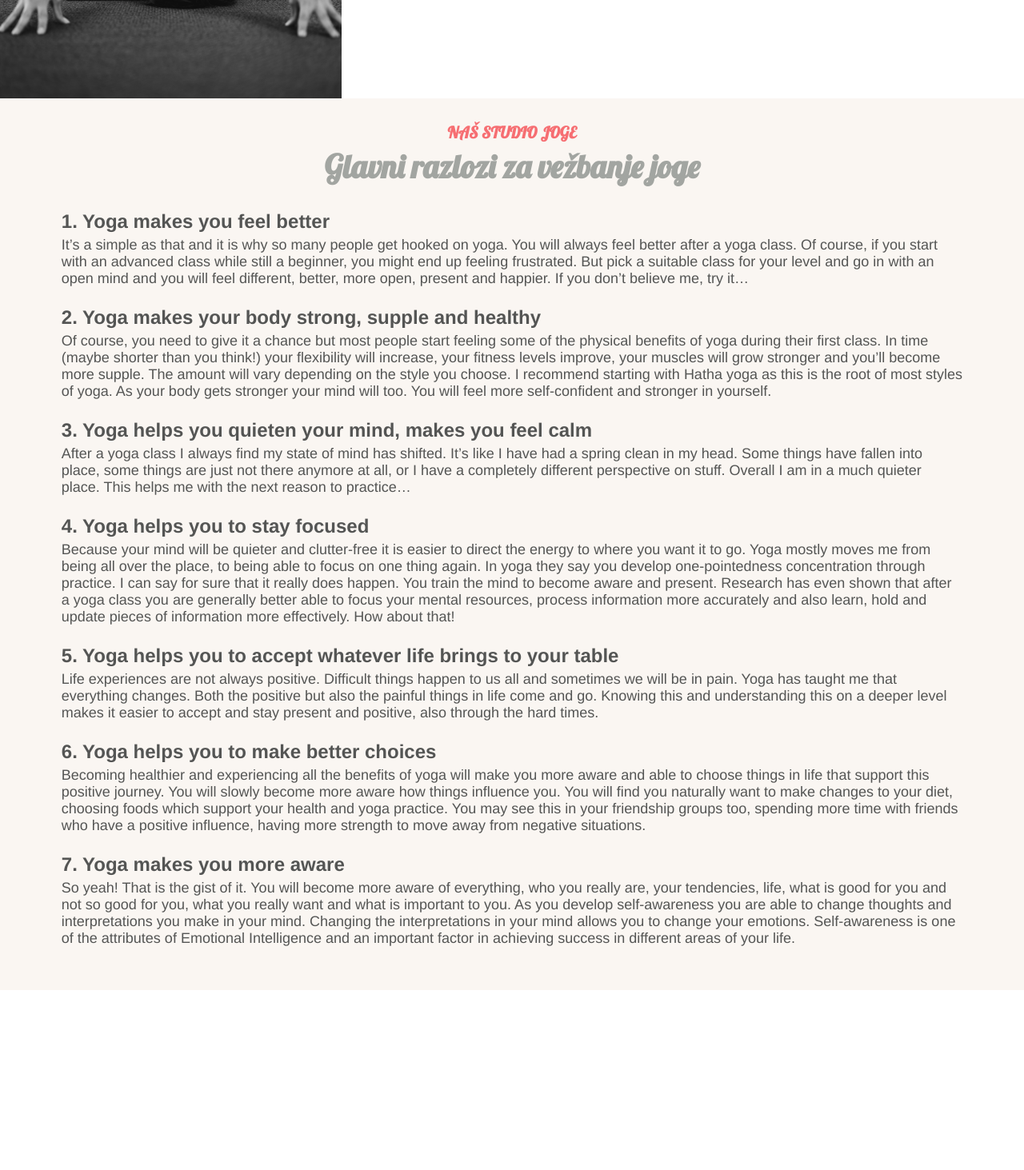
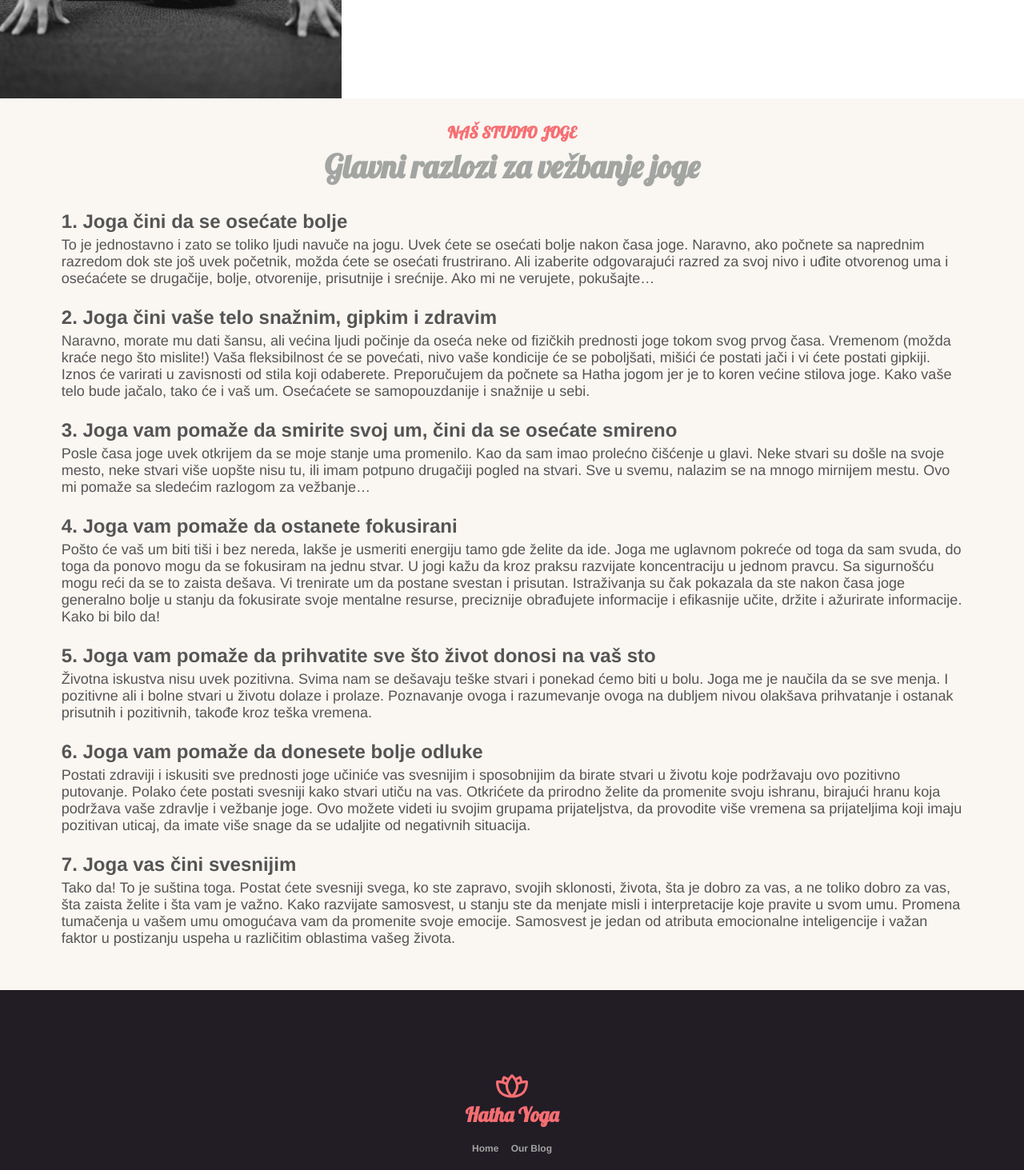
Before and after one commit to radomir-mijovic/yoga, a Next.js app: page / in a window 1280 px wide. Shown: the part 2541-4004 px from the top of the page at 80% size. Before the commit the page ends 3779 px from the top, so only its background shows below. Built offline with nearby package versions, Linux system fonts and the light colour scheme.

Commit message:
feat: finished footer main look

```diff
--- /dev/null
+++ b/app/footer.js
@@ -0,0 +1,38 @@
+import React from 'react';
+import styles from '../styles/Footer.module.scss'
+import globalStyles from '../styles/Global.module.scss'
+import lotusImg from "../public/images/icons/lotus.svg"
+import Image from "next/image";
+import {AiOutlineInstagram, AiOutlineFacebook,} from "react-icons/ai";
+import Link from "next/link";
+
+const Footer = () => {
+    return (
+        <section className={styles.footerWrapper}>
+            <div className={styles.logoWrapper}>
+                <Image src={lotusImg} width={40} height={40} alt="lotus yoga"/>
+                <h3 className={styles.h3}>
+                    Hatha Yoga
+                </h3>
+            </div>
+            <div className={styles.linksWrapper}>
+                <Link href="/">
+                    <h5 className={styles.h5}>
+                        Home
+                    </h5>
+                </Link>
+                <Link href='/blog'>
+                    <h5 className={styles.h5}>
+                        Our Blog
+                    </h5>
+                </Link>
+            </div>
+            <div className={styles.iconsWrapper}>
+                <AiOutlineInstagram size={25} color={"#a2a5a1"}/>
+                <AiOutlineFacebook size={25} color={"#a2a5a1"}/>
+            </div>
+        </section>
+    );
+};
+
+export default Footer;
--- a/app/layout.js
+++ b/app/layout.js
@@ -5,6 +5,7 @@ import "../styles/globals.css"
 
 import { Lobster } from '@next/font/google'
 import {AppProvider} from "../context/app_context";
+import Footer from "./footer";
 
 const lobster = Lobster({
     weight: "400",
@@ -20,6 +21,7 @@ export default function RootLayout({ children }) {
           <NavbarInfo />
           <Navbar />
           {children}
+          <Footer/>
       </AppProvider>
       </body>
     </html>
--- a/app/pricing.js
+++ b/app/pricing.js
@@ -7,6 +7,7 @@ import {useTranslation} from "react-i18next";
 import {motion} from "framer-motion";
 
 import {Lobster} from '@next/font/google'
+import lotusImg from "../public/images/icons/lotus.svg";
 
 const lobster = Lobster({
     weight: "400",
@@ -19,6 +20,7 @@ const Pricing = () => {
     return (
         <section className={styles.sectionWrapper}>
             <div className={styles.infoWrapper}>
+                <Image src={lotusImg} width={30} height={30} alt="lotus yoga"/>
                 <h4 className={globalStyles.redH4}>
                     {t("pricing.titleRed")}
                 </h4>
--- a/languages/translationMne.json
+++ b/languages/translationMne.json
@@ -31,20 +31,20 @@
   "reason": {
     "title": "Glavni razlozi za vežbanje joge",
     "data": {
-      "title1": "1. Yoga makes you feel better",
-      "text1": "It’s a simple as that and it is why so many people get hooked on yoga. You will always feel better after a yoga class. Of course, if you start with an advanced class while still a beginner, you might end up feeling frustrated. But pick a suitable class for your level and go in with an open mind and you will feel different, better, more open, present and happier. If you don’t believe me, try it…",
-      "title2": "2. Yoga makes your body strong, supple and healthy",
-      "text2": "Of course, you need to give it a chance but most people start feeling some of the physical benefits of yoga during their first class. In time (maybe shorter than you think!) your flexibility will increase, your fitness levels improve, your muscles will grow stronger and you’ll become more supple. The amount will vary depending on the style you choose. I recommend starting with Hatha yoga as this is the root of most styles of yoga. As your body gets stronger your mind will too. You will feel more self-confident and stronger in yourself.",
-      "title3": "3. Yoga helps you quieten your mind, makes you feel calm",
-      "text3": "After a yoga class I always find my state of mind has shifted. It’s like I have had a spring clean in my head. Some things have fallen into place, some things are just not there anymore at all, or I have a completely different perspective on stuff. Overall I am in a much quieter place. This helps me with the next reason to practice…",
-      "title4": "4. Yoga helps you to stay focused",
-      "text4": "Because your mind will be quieter and clutter-free it is easier to direct the energy to where you want it to go. Yoga mostly moves me from being all over the place, to being able to focus on one thing again. In yoga they say you develop one-pointedness concentration through practice. I can say for sure that it really does happen. You train the mind to become aware and present. Research has even shown that after a yoga class you are generally better able to focus your mental resources, process information more accurately and also learn, hold and update pieces of information more effectively. How about that!",
-      "title5": "5. Yoga helps you to accept whatever life brings to your table",
-      "text5": "Life experiences are not always positive. Difficult things happen to us all and sometimes we will be in pain. Yoga has taught me that everything changes. Both the positive but also the painful things in life come and go. Knowing this and understanding this on a deeper level makes it easier to accept and stay present and positive, also through the hard times.",
-      "title6": "6. Yoga helps you to make better choices",
-      "text6": "Becoming healthier and experiencing all the benefits of yoga will make you more aware and able to choose things in life that support this positive journey. You will slowly become more aware how things influence you. You will find you naturally want to make changes to your diet, choosing foods which support your health and yoga practice. You may see this in your friendship groups too, spending more time with friends who have a positive influence, having more strength to move away from negative situations.",
-      "title7": "7. Yoga makes you more aware",
-      "text7": "So yeah! That is the gist of it. You will become more aware of everything, who you really are, your tendencies, life, what is good for you and not so good for you, what you really want and what is important to you. As you develop self-awareness you are able to change thoughts and interpretations you make in your mind. Changing the interpretations in your mind allows you to change your emotions. Self-awareness is one of the attributes of Emotional Intelligence and an important factor in achieving success in different areas of your life."
+      "title1": "1. Joga čini da se osećate bolje",
+      "text1": "To je jednostavno i zato se toliko ljudi navuče na jogu. Uvek ćete se osećati bolje nakon časa joge. Naravno, ako počnete sa naprednim razredom dok ste još uvek početnik, možda ćete se osećati frustrirano. Ali izaberite odgovarajući razred za svoj nivo i uđite otvorenog uma i osećaćete se drugačije, bolje, otvorenije, prisutnije i srećnije. Ako mi ne verujete, pokušajte…",
+      "title2": "2. Joga čini vaše telo snažnim, gipkim i zdravim",
+      "text2": "Naravno, morate mu dati šansu, ali većina ljudi počinje da oseća neke od fizičkih prednosti joge tokom svog prvog časa. Vremenom (možda kraće nego što mislite!) Vaša fleksibilnost će se povećati, nivo vaše kondicije će se poboljšati, mišići će postati jači i vi ćete postati gipkiji. Iznos će varirati u zavisnosti od stila koji odaberete. Preporučujem da počnete sa Hatha jogom jer je to koren većine stilova joge. Kako vaše telo bude jačalo, tako će i vaš um. Osećaćete se samopouzdanije i snažnije u sebi.",
+      "title3": "3. Joga vam pomaže da smirite svoj um, čini da se osećate smireno",
+      "text3": "Posle časa joge uvek otkrijem da se moje stanje uma promenilo. Kao da sam imao prolećno čišćenje u glavi. Neke stvari su došle na svoje mesto, neke stvari više uopšte nisu tu, ili imam potpuno drugačiji pogled na stvari. Sve u svemu, nalazim se na mnogo mirnijem mestu. Ovo mi pomaže sa sledećim razlogom za vežbanje…",
+      "title4": "4. Joga vam pomaže da ostanete fokusirani",
+      "text4": "Pošto će vaš um biti tiši i bez nereda, lakše je usmeriti energiju tamo gde želite da ide. Joga me uglavnom pokreće od toga da sam svuda, do toga da ponovo mogu da se fokusiram na jednu stvar. U jogi kažu da kroz praksu razvijate koncentraciju u jednom pravcu. Sa sigurnošću mogu reći da se to zaista dešava. Vi trenirate um da postane svestan i prisutan. Istraživanja su čak pokazala da ste nakon časa joge generalno bolje u stanju da fokusirate svoje mentalne resurse, preciznije obrađujete informacije i efikasnije učite, držite i ažurirate informacije. Kako bi bilo da!",
+      "title5": "5. Joga vam pomaže da prihvatite sve što život donosi na vaš sto",
+      "text5": "Životna iskustva nisu uvek pozitivna. Svima nam se dešavaju teške stvari i ponekad ćemo biti u bolu. Joga me je naučila da se sve menja. I pozitivne ali i bolne stvari u životu dolaze i prolaze. Poznavanje ovoga i razumevanje ovoga na dubljem nivou olakšava prihvatanje i ostanak prisutnih i pozitivnih, takođe kroz teška vremena.",
+      "title6": "6. Joga vam pomaže da donesete bolje odluke",
+      "text6": "Postati zdraviji i iskusiti sve prednosti joge učiniće vas svesnijim i sposobnijim da birate stvari u životu koje podržavaju ovo pozitivno putovanje. Polako ćete postati svesniji kako stvari utiču na vas. Otkrićete da prirodno želite da promenite svoju ishranu, birajući hranu koja podržava vaše zdravlje i vežbanje joge. Ovo možete videti iu svojim grupama prijateljstva, da provodite više vremena sa prijateljima koji imaju pozitivan uticaj, da imate više snage da se udaljite od negativnih situacija.",
+      "title7": "7. Joga vas čini svesnijim",
+      "text7": "Tako da! To je suština toga. Postat ćete svesniji svega, ko ste zapravo, svojih sklonosti, života, šta je dobro za vas, a ne toliko dobro za vas, šta zaista želite i šta vam je važno. Kako razvijate samosvest, u stanju ste da menjate misli i interpretacije koje pravite u svom umu. Promena tumačenja u vašem umu omogućava vam da promenite svoje emocije. Samosvest je jedan od atributa emocionalne inteligencije i važan faktor u postizanju uspeha u različitim oblastima vašeg života."
     }
   }
 }
--- a/languages/translationRu.json
+++ b/languages/translationRu.json
@@ -31,20 +31,20 @@
   "reason": {
     "title": "Основная причина заниматься йогой",
     "data": {
-      "title1": "1. Yoga makes you feel better",
-      "text1": "It’s a simple as that and it is why so many people get hooked on yoga. You will always feel better after a yoga class. Of course, if you start with an advanced class while still a beginner, you might end up feeling frustrated. But pick a suitable class for your level and go in with an open mind and you will feel different, better, more open, present and happier. If you don’t believe me, try it…",
-      "title2": "2. Yoga makes your body strong, supple and healthy",
-      "text2": "Of course, you need to give it a chance but most people start feeling some of the physical benefits of yoga during their first class. In time (maybe shorter than you think!) your flexibility will increase, your fitness levels improve, your muscles will grow stronger and you’ll become more supple. The amount will vary depending on the style you choose. I recommend starting with Hatha yoga as this is the root of most styles of yoga. As your body gets stronger your mind will too. You will feel more self-confident and stronger in yourself.",
-      "title3": "3. Yoga helps you quieten your mind, makes you feel calm",
-      "text3": "After a yoga class I always find my state of mind has shifted. It’s like I have had a spring clean in my head. Some things have fallen into place, some things are just not there anymore at all, or I have a completely different perspective on stuff. Overall I am in a much quieter place. This helps me with the next reason to practice…",
-      "title4": "4. Yoga helps you to stay focused",
-      "text4": "Because your mind will be quieter and clutter-free it is easier to direct the energy to where you want it to go. Yoga mostly moves me from being all over the place, to being able to focus on one thing again. In yoga they say you develop one-pointedness concentration through practice. I can say for sure that it really does happen. You train the mind to become aware and present. Research has even shown that after a yoga class you are generally better able to focus your mental resources, process information more accurately and also learn, hold and update pieces of information more effectively. How about that!",
-      "title5": "5. Yoga helps you to accept whatever life brings to your table",
-      "text5": "Life experiences are not always positive. Difficult things happen to us all and sometimes we will be in pain. Yoga has taught me that everything changes. Both the positive but also the painful things in life come and go. Knowing this and understanding this on a deeper level makes it easier to accept and stay present and positive, also through the hard times.",
-      "title6": "6. Yoga helps you to make better choices",
-      "text6": "Becoming healthier and experiencing all the benefits of yoga will make you more aware and able to choose things in life that support this positive journey. You will slowly become more aware how things influence you. You will find you naturally want to make changes to your diet, choosing foods which support your health and yoga practice. You may see this in your friendship groups too, spending more time with friends who have a positive influence, having more strength to move away from negative situations.",
-      "title7": "7. Yoga makes you more aware",
-      "text7": "So yeah! That is the gist of it. You will become more aware of everything, who you really are, your tendencies, life, what is good for you and not so good for you, what you really want and what is important to you. As you develop self-awareness you are able to change thoughts and interpretations you make in your mind. Changing the interpretations in your mind allows you to change your emotions. Self-awareness is one of the attributes of Emotional Intelligence and an important factor in achieving success in different areas of your life."
+      "title1": "1. Йога помогает чувствовать себя лучше",
+      "text1": "Это очень просто, и именно поэтому так много людей подсаживаются на йогу. Вы всегда будете чувствовать себя лучше после занятий йогой. Конечно, если вы начнете с продвинутого класса, будучи еще новичком, вы можете разочароваться. Но выберите подходящий класс для своего уровня и приступайте к нему с открытой душой, и вы почувствуете себя другим, лучше, более открытым, настоящим и счастливым. Если не верите мне, попробуйте…",
+      "title2": "2. Йога делает ваше тело сильным, гибким и здоровым",
+      "text2": "Конечно, вам нужно дать ей шанс, но большинство людей начинают ощущать некоторые физические преимущества йоги уже на первом занятии. Со временем (возможно, быстрее, чем вы думаете!) ваша гибкость увеличится, уровень физической подготовки улучшится, ваши мышцы станут сильнее, и вы станете более гибкими. Сумма будет варьироваться в зависимости от выбранного вами стиля. Я рекомендую начать с хатха-йоги, так как это основа большинства стилей йоги. По мере того, как ваше тело становится сильнее, ваш разум тоже. Вы почувствуете себя увереннее и сильнее в себе.",
+      "title3": "3. Йога помогает успокоить ум, успокаивает",
+      "text3": "После занятий йогой мое состояние всегда меняется. Как будто у меня в голове генеральная уборка. Что-то встало на свои места, что-то просто больше не существует, или у меня совершенно другой взгляд на вещи. В целом я нахожусь в гораздо более спокойном месте. Это помогает мне со следующей причиной для практики…",
+      "title4": "4. Йога помогает оставаться сосредоточенным",
+      "text4": "Поскольку ваш разум станет более спокойным и свободным от беспорядка, вам будет легче направить энергию туда, куда вы хотите. Йога в основном помогает мне не быть повсюду, а снова сосредоточиться на чем-то одном. В йоге говорят, что вы развиваете однонаправленное сосредоточение посредством практики. Могу точно сказать, что это действительно происходит. Вы тренируете ум осознавать и присутствовать. Исследования даже показали, что после занятий йогой вы, как правило, лучше концентрируете свои умственные ресурсы, более точно обрабатываете информацию, а также более эффективно изучаете, сохраняете и обновляете фрагменты информации. Как насчет этого!",
+      "title5": "5. Йога помогает вам принять все, что жизнь приносит на ваш стол",
+      "text5": "Жизненный опыт не всегда положительный. С каждым из нас случаются трудные вещи, и иногда нам бывает больно. Йога научила меня тому, что все меняется. Как положительные, так и болезненные вещи в жизни приходят и уходят. Зная это и понимая это на более глубоком уровне, вам будет легче принять и оставаться в настоящем и сохранять позитивный настрой даже в трудные времена.",
+      "title6": "6. Йога помогает сделать правильный выбор",
+      "text6": "Если вы станете здоровее и ощутите все преимущества йоги, вы станете более осознанными и сможете выбирать в жизни вещи, которые поддерживают это позитивное путешествие. Постепенно вы начнете лучше осознавать, как вещи влияют на вас. Вы обнаружите, что естественно хотите внести изменения в свой рацион, выбирая продукты, которые поддерживают ваше здоровье и практику йоги. Вы можете увидеть это и в своих группах дружбы, проводя больше времени с друзьями, которые имеют положительное влияние, имея больше сил, чтобы уйти от негативных ситуаций.",
+      "title7": "7. Йога делает вас более осознанным",
+      "text7": "Так что да! В этом суть. Вы станете лучше осознавать все, кто вы есть на самом деле, свои склонности, жизнь, что хорошо для вас и не очень, чего вы действительно хотите и что для вас важно. По мере того, как вы развиваете самосознание, вы можете изменить мысли и интерпретации, которые вы делаете в своем уме. Изменение интерпретаций в вашем уме позволяет вам изменить свои эмоции. Самосознание является одним из атрибутов Эмоционального Интеллекта и важным фактором в достижении успеха в различных сферах вашей жизни."
     }
   }
 }
--- /dev/null
+++ b/styles/Footer.module.scss
@@ -0,0 +1,39 @@
+.footerWrapper {
+  height: clamp(25rem, 35vw, 35rem);
+  background: #221C25;
+  display: flex;
+  flex-direction: column;
+  align-items: center;
+  justify-content: center;
+}
+
+.logoWrapper {
+  display: flex;
+  flex-direction: column;
+  align-items: center;
+}
+
+.linksWrapper {
+  display: flex;
+  align-items: center;
+  justify-content: space-between;
+  margin: 2rem 0;
+  width: 10rem;
+}
+
+.iconsWrapper {
+  display: flex;
+  gap: 1rem;
+}
+
+.h3 {
+  color: #F66E72;
+  font-size: clamp(1.6rem, 3vw, 2.5rem);
+}
+
+.h5 {
+  color: #a2a5a1;
+  font-family: Helvetica, sans-serif;
+  font-size: 1.2rem;
+  cursor: pointer;
+}
```
Also changed, not shown: public/images/icons/lotus.svg (added).
